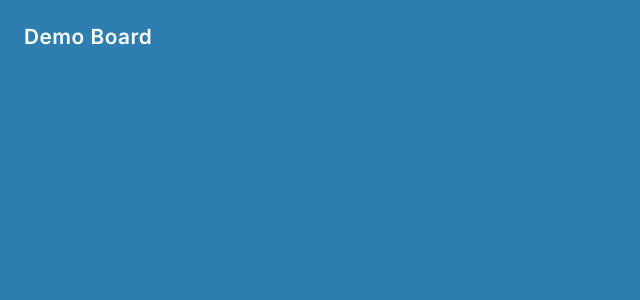
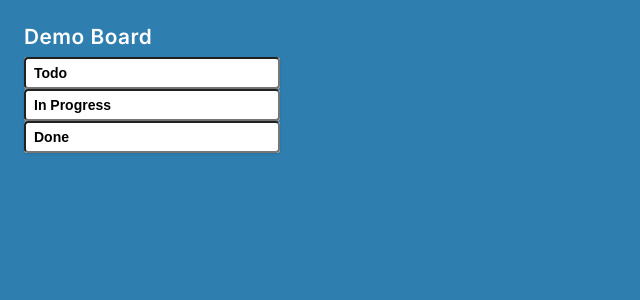
Before and after one commit to reyhanehSP/trello-clone, a Next.js app: page / in a window 1280 px wide. Shown: the top 300 px of the page, without its empty margins (0-640 px from the left). Built offline with nearby package versions, Linux system fonts and the light colour scheme.

Commit message:
feat(list): create list lauout and bas styles refactor: kanbanContext file (add update tile of list function) style(list): list styles style(variable and mixin): add more sbasic styles

```diff
--- a/app/layout.tsx
+++ b/app/layout.tsx
@@ -1,7 +1,7 @@
 import type { Metadata } from "next";
-import "./globals.scss";
 import { Inter } from "next/font/google";
 import { KanbanProvider } from "@/context/KanbanContext";
+import "./globals.scss";
 
 export const metadata: Metadata = {
   title: "Kanban Board",
--- a/components/Board/Board.module.scss
+++ b/components/Board/Board.module.scss
@@ -26,8 +26,6 @@
     font-size: 1.3rem;
     color: rgb(255, 255, 255);
     font-weight: 600;
-    white-space: nowrap;
-    text-overflow: ellipsis;
-    overflow: hidden;
+    @include text-ellipsis;
   }
 }
--- a/components/Board/Borad.tsx
+++ b/components/Board/Borad.tsx
@@ -2,6 +2,7 @@
 import { useBoard } from "@/hooks/useBoards";
 import styles from "./Board.module.scss";
 import { Input } from "../UI/Input";
+import { List } from "../List/List";
 export const Board: React.FC = () => {
   const {
     board,
@@ -33,6 +34,13 @@ export const Board: React.FC = () => {
         ) : (
           <h1 onClick={() => setIsEditingTitle(true)}>{board.title}</h1>
         )}
+
+        {board.lists.map((list) => (
+          <List
+            key={list.id}
+            list={list}
+          />
+        ))}
       </div>
     </div>
   );
--- a/components/List/List.module.scss
+++ b/components/List/List.module.scss
@@ -0,0 +1,49 @@
+@use "../../styles/variables" as *;
+@use "../../styles/mixins" as *;
+
+.list {
+  position: relative;
+  @include flex-column;
+  flex-shrink: 0;
+  max-height: 83vh;
+  width: 16rem;
+  margin: 0px 0.5rem;
+  background-color: $list-background;
+  border-radius: $border-radius-sm;
+  box-shadow: 0 1px 3px rgba(0, 0, 0, 0.12);
+  &:last-child {
+    margin-right: 0;
+  }
+}
+
+.listHeader {
+  @include flex-between;
+  padding: 0.5rem 0.7rem 0rem 0.5rem;
+  cursor: grab;
+  min-height: 48px;
+  &:active {
+    cursor: grabbing;
+  }
+}
+
+.listTitle {
+  flex: 1;
+  padding: 0.3rem 0.5rem;
+  font-size: 1rem;
+  font-weight: 600;
+  @include text-ellipsis;
+  margin: 0;
+  border-radius: 4px;
+  cursor: text;
+  word-break: break-word;
+}
+
+.listTitleInput {
+  flex: 1;
+  font-size: 14px;
+  font-weight: 600;
+  padding: 6px 8px;
+  border-radius: 4px;
+  background: white;
+  outline: none;
+}
--- a/components/List/List.tsx
+++ b/components/List/List.tsx
@@ -0,0 +1,21 @@
+import { ListProps } from "@/types/Kanban.types";
+import { Input } from "../UI/Input";
+import styles from "./List.module.scss";
+import { useList } from "@/hooks/useList";
+
+export const List: React.FC<ListProps> = ({ list }) => {
+  const { title, setTitle, handleTitleKeyDown, handleSaveTitle } =
+    useList(list);
+  return (
+    <div className={styles.list}>
+      <Input
+        value={title}
+        onChange={(e) => setTitle(e.target.value)}
+        onBlur={handleSaveTitle}
+        onKeyDown={handleTitleKeyDown}
+        autoFocus
+        className={styles.listTitleInput}
+      />
+    </div>
+  );
+};
--- a/context/KanbanContext.tsx
+++ b/context/KanbanContext.tsx
@@ -1,24 +1,16 @@
-'use client'
-import { IBoard } from "@/types/Kanban.types";
+"use client";
+import { IBoard, KanbanContextType, KanbanProviderProps } from "@/types/Kanban.types";
 import { INITIAL_BOARD_DATA } from "@/utils/constants";
 import {
   createContext,
-  ReactNode,
   useCallback,
   useContext,
   useState,
 } from "react";
 
-interface KanbanContextType {
-  board: IBoard;
-  updateBoardTitle: (title: string) => void;
-}
-interface KanbanProviderProps {
-  children: ReactNode;
-}
 
+// create KanbanContext
 const KanbanContext = createContext<KanbanContextType | undefined>(undefined);
-
 export const useKanban = () => {
   const context = useContext(KanbanContext);
   if (!context) {
@@ -26,16 +18,30 @@ export const useKanban = () => {
   }
   return context;
 };
+
+
 export const KanbanProvider: React.FC<KanbanProviderProps> = ({ children }) => {
   const [board, setBoard] = useState<IBoard>(INITIAL_BOARD_DATA);
+
   // Update board title
   const updateBoardTitle = useCallback((title: string) => {
     setBoard((prev) => ({ ...prev, title }));
   }, []);
 
+  // Update list title
+  const updateListTitle = useCallback((listId: string, title: string) => {
+    setBoard((prev) => ({
+      ...prev,
+      lists: prev.lists.map((list) =>
+        list.id === listId ? { ...list, title } : list
+      ),
+    }));
+  }, []);
+
   const value: KanbanContextType = {
     board,
     updateBoardTitle,
+    updateListTitle,
   };
   return (
     <KanbanContext.Provider value={value}>{children}</KanbanContext.Provider>
--- /dev/null
+++ b/hooks/useList.ts
@@ -0,0 +1,37 @@
+"use client";
+import { useKanban } from "@/context/KanbanContext";
+import { IList } from "@/types/Kanban.types";
+import { useCallback, useState } from "react";
+
+export const useList = (list: IList) => {
+  const [isEditingTitle, setIsEditingTitle] = useState(false);
+  const [title, setTitle] = useState(list.title || "");
+  const { updateListTitle } = useKanban();
+
+  const handleSaveTitle = useCallback(() => {
+    if (title.trim()) {
+      updateListTitle(list.id, title.trim());
+    } else {
+      setTitle(list.title);
+    }
+    setIsEditingTitle(false);
+  }, [title, list.id, list.title, updateListTitle]);
+
+  const handleTitleKeyDown = (e: React.KeyboardEvent) => {
+    if (e.key === "Enter") {
+      handleSaveTitle();
+    } else if (e.key === "Escape") {
+      setTitle(list.title);
+      setIsEditingTitle(false);
+    }
+    };
+
+  return {
+    isEditingTitle,
+    setIsEditingTitle,
+    title,
+    setTitle,
+    handleSaveTitle,
+    handleTitleKeyDown,
+  };
+};
--- a/styles/_Variables.scss
+++ b/styles/_Variables.scss
@@ -1,7 +1,12 @@
 // Colors
 $body-background: rgb(46, 126, 175);
 $secondary-color: rgb(64, 66, 75);
-
+$list-background: rgb(223, 225, 230);
 
 //text colors
-$text-primary: rgb(64, 66, 75)
+$text-primary: rgb(64, 66, 75);
+
+// Border Radius
+$border-radius-sm: .2rem;
+$border-radius-md: 8px;
+$border-radius-lg: 12px;
--- a/styles/_mixins.scss
+++ b/styles/_mixins.scss
@@ -1,4 +1,3 @@
-
 // Flexbox helpers
 @mixin flex-center {
   display: flex;
@@ -17,6 +16,11 @@
   flex-direction: column;
 }
 
+@mixin text-ellipsis {
+  white-space: nowrap;
+  text-overflow: ellipsis;
+  overflow: hidden;
+}
 // Button mixins
 @mixin button-base {
   padding: $spacing-sm $spacing-md;
```
Also changed, not shown: types/Kanban.types.ts (+14 -0 lines).
